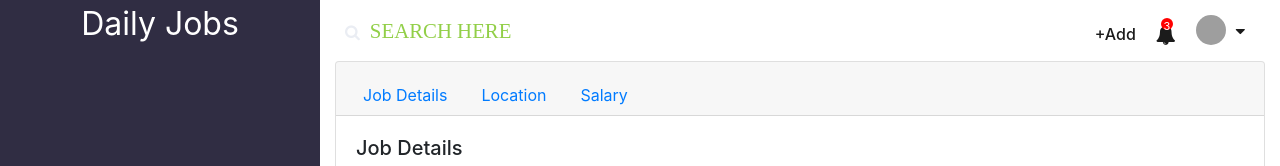
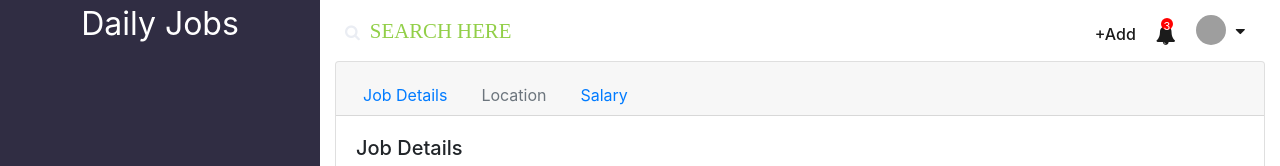
Before and after one commit to SaptarshiMisra/nav-bar-starter-kit, a React (Create React App) app: page / in a window 1280 px wide. Shown: the top 166 px of the page. Built offline with nearby package versions, Linux system fonts and the light colour scheme; no server answers; grey boxes are pictures that could not be loaded.

Commit message:
changes payload to apply and code to handle

```diff
--- a/src/components/pages/ApplyJob.js
+++ b/src/components/pages/ApplyJob.js
@@ -1,12 +1,30 @@
 import React from 'react'
+import { Redirect } from 'react-router'
 
 export const ApplyJob = (props) => {
-    return (
-        <div>
-            <h1> Applying for Job </h1>
+    if(!props.location.job)
+    {
+        return <Redirect to="/" />
+    }else{
+        let data  = props.location.job;
+        let jobDetail = '';
+        let salary = '';
+        let location = '';
+        if(data){
+            jobDetail = data[0].titleDesc;
+            salary = data[2].titleDesc;
+            location = data[1].titleDesc;
+        }
+        return (
             <div>
-                Job Detail: {props.location.job.titleDesc}
+                <h1> Going to Apply for the below job</h1>
+                <hr/>
+                <div>
+                    <div>Job Detail: {jobDetail}</div>
+                    <div>{salary}</div>
+                    <div>Location: {location}</div>
+                </div>
             </div>
-        </div>
-    )
+        )
+    }
 }
--- a/src/components/pages/HomePage.js
+++ b/src/components/pages/HomePage.js
@@ -8,7 +8,7 @@ const HomePage = (props) => {
     const data = [{
         nav:[
              {
-                item:'Job Details',
+                navName:'Job Details',
                 linkId:'',
                 disabled: false,
                 title:' Job Details',
@@ -16,15 +16,15 @@ const HomePage = (props) => {
                 actionName:'Apply'
              },
              {
-                item:'Location',
+                navName:'Location',
                 linkId:'',
-                disabled: false,
+                disabled: true,
                 title:'Sample Job Details',
-                titleDesc:'Loreum ',
+                titleDesc:'5 kms from your place ',
                 actionName:'Apply'
             },
             {
-                item:'Salary',
+                navName:'Salary',
                 linkId:'',
                 disabled: false,
                 title:' Salary Details',
@@ -39,13 +39,6 @@ const HomePage = (props) => {
     const onChangeTab = (index) =>{
         setSelectedNav(navs[index]);
     }
-    const handleSubmit = (e) => {
-        e.preventDefault();
-        console.log('clicked- submit');
-        let path = `/Profile`;
-        // let history = useHistory();
-        // history.push(path);
-    }
 
     return (
         <div>
@@ -58,7 +51,7 @@ const HomePage = (props) => {
                             navs.map((nav,index) =>
                                 <Nav.Item>
                                     <Nav.Link eventKey={index} disabled={nav.disabled} href={nav.linkId} >
-                                        {nav.item}
+                                        {nav.navName}
                                     </Nav.Link>
                                 </Nav.Item>
                             )
@@ -69,21 +62,19 @@ const HomePage = (props) => {
                     {(selectedNav.item === 'Location'?
                         <Map />
                     :
-                        <form>
                         <div className="text">
-                                <Card.Title>{selectedNav.title}</Card.Title>
+                            <Card.Title>{selectedNav.navName}</Card.Title>
                             <Card.Text>
                                 {selectedNav.titleDesc}
                             </Card.Text>
                             <Link to={{
                                         pathname:'/apply',
-                                            job :selectedNav
+                                        job :navs
                                     }} className="btn btn-primary">
                                         {selectedNav.actionName}
                             </Link>
                             {/* <Button onClick ={handleSubmit} variant="primary">{selectedNav.actionName}</Button> */}
                         </div>
-                        </form>
                     )}
                 </Card.Body>
             </Card>
```
Lines whose indentation alone changed are shown as unchanged.
